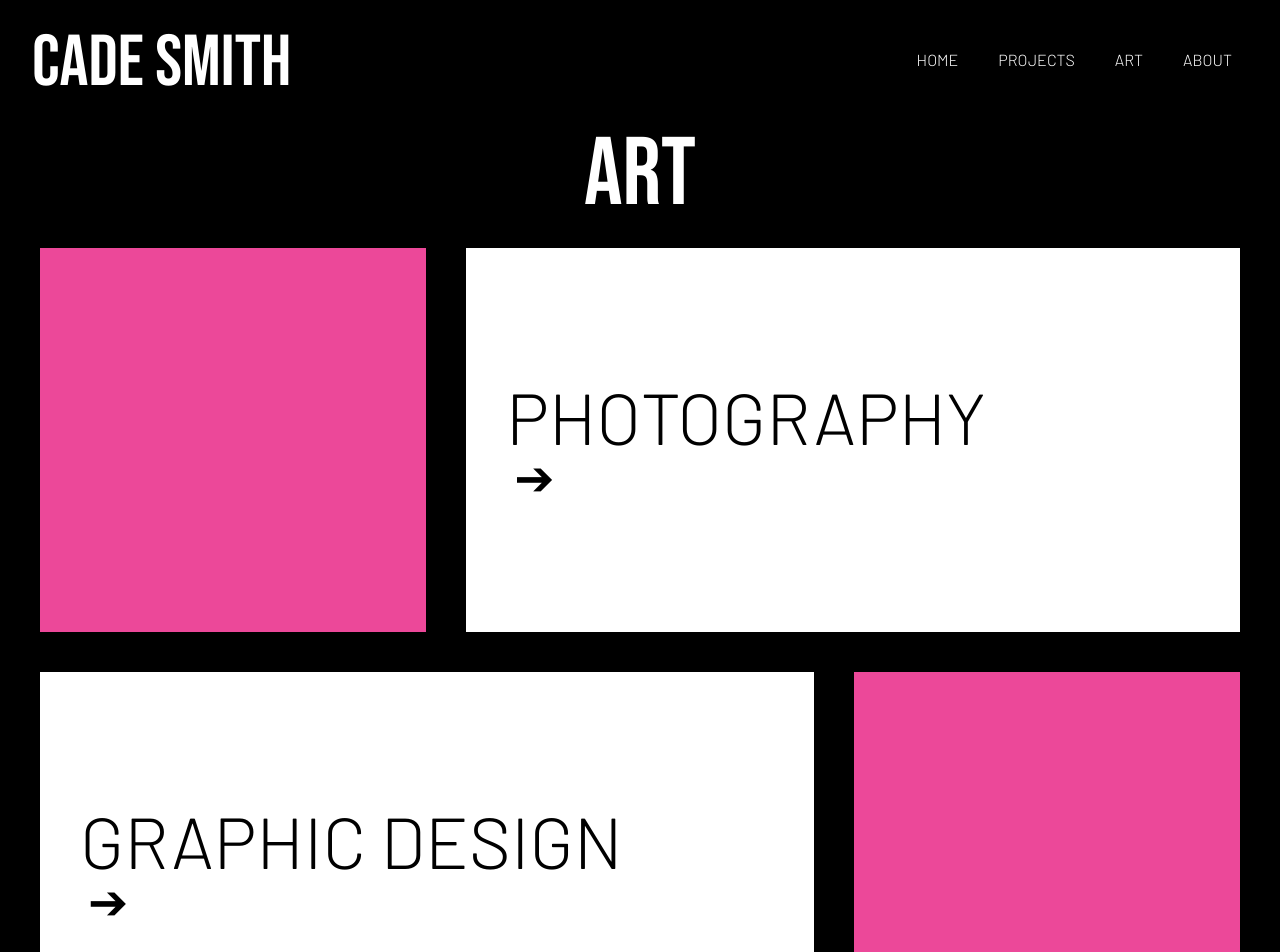
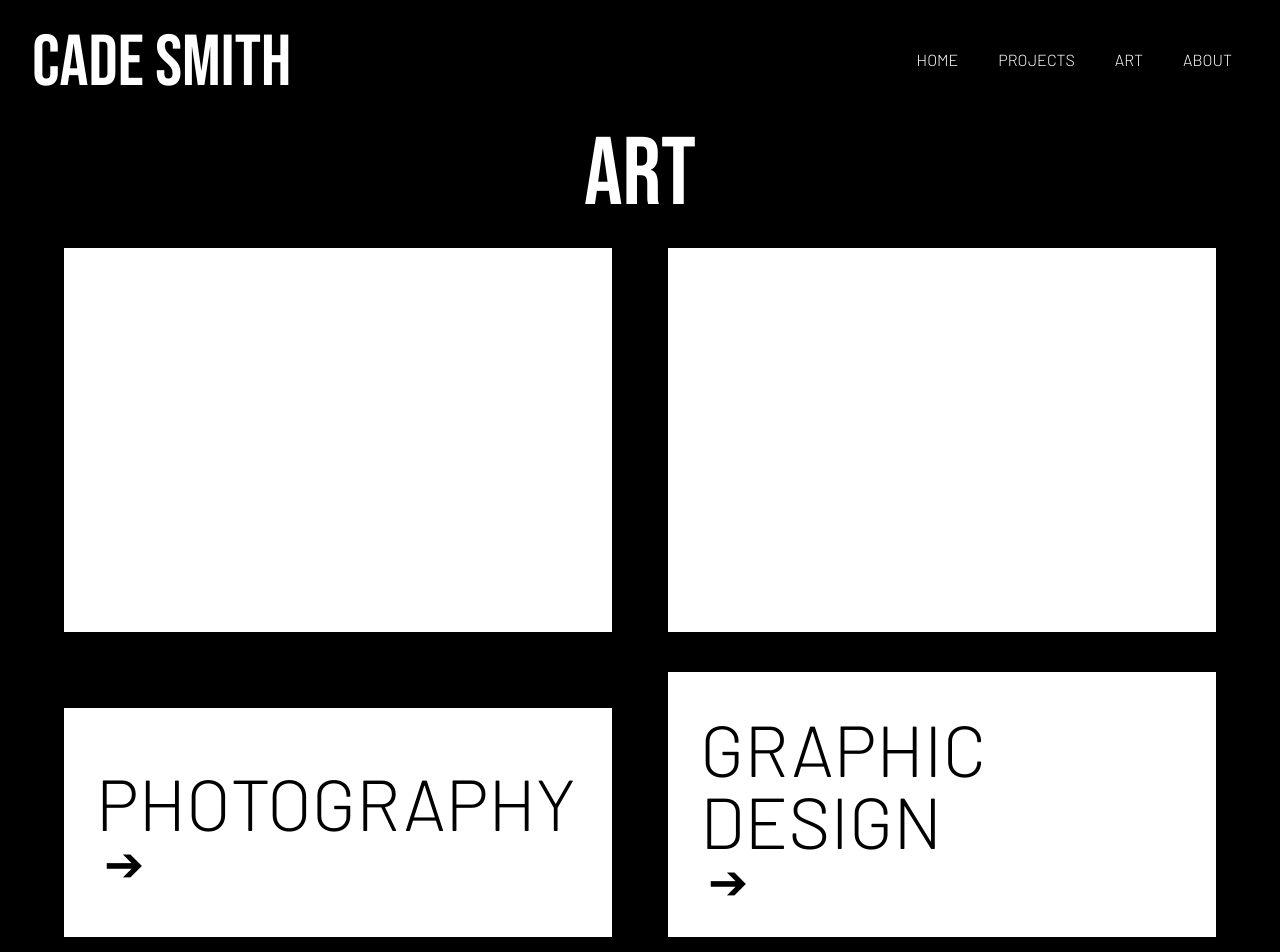
Before and after one commit to cadesmith/PortfolioSite, a Next.js app: page /art in a window 1280 px wide. Shown: the top 952 px of the page. Built offline with nearby package versions, Linux system fonts and the light colour scheme.

Commit message:
overhaul art page

```diff
--- a/app/about/page.tsx
+++ b/app/about/page.tsx
@@ -23,7 +23,7 @@ export default function About() {
             <div className='text-xl'>
               <p>I'm a developer, photographer, and graphic artist based in the Bay Area. From 2020-2024 I attended Colgate University in Hamilton, NY
               where I studied computer science and art history. Now I build responsive, effective web applications. When I'm not coding,
-              you can find me hiking, mountain biking, or spending time with my three dogs.
+              you can find me taking pictures, reading a good book, working on a grpahic design project, or solving the New York Times crossword puzzle.
               </p>
             </div>
           </div>
--- a/app/art/page.tsx
+++ b/app/art/page.tsx
@@ -1,43 +1,30 @@
 import React from 'react';
 import Link from 'next/link';
 import Image from 'next/image';
+import ArtTile from '../components/ArtTile';
 import { bebas } from '../fonts';
 
 export default function Art() {
     return (
-      <main className='grid'>
+      <main>
         <div className='pb-6 grid justify-items-center'>
           <h1 className={`${bebas.className} text-8xl`}>ART</h1>
         </div>
-        <div className='grid md:flex mb-10 mx-10'>
-          <div className='md:w-1/3 h-96 bg-pink-500'>
-          </div>
-          <div className='lg:ml-10 bg-white text-black lg:w-2/3 h-48 md:h-96 sm:pt-4 pl-10 content-center'>
-            <h1>PHOTOGRAPHY</h1>
-            <div className='mb-4 pl-2 transition-transform duration-300 ease-in-out hover:translate-x-5'>
-              <Link
-                href='/art/photography'
-                className='text-5xl'>
-                &#10132;
-              </Link>
-            </div>
-          </div>
+
+        <div className='flex w-full space-x-14 px-16'>
+
+          <ArtTile
+            category={'PHOTOGRAPHY'}
+            link={'art/photography'}
+          />
+
+          <ArtTile
+            category={'GRAPHIC DESIGN'}
+            link={'art/graphic-design'}
+          />
+
         </div>
-        <div className='grid md:flex h-96 mx-10'>
-          <div className='lg:w-2/3 lg:mr-10 order-2 bg-white text-black h-48 md:h-96 md:order-none sm:pt-4 pr-10 pl-10 content-center'>
-            <h1>GRAPHIC DESIGN</h1>
-            <div className='mb-4 pl-2 transition-transform duration-300 ease-in-out hover:translate-x-5'>
-              <Link
-                href='/art/photography'
-                className='text-5xl'>
-                &#10132;
-              </Link>
-            </div>
-          </div>
-          <div className='order-1 md:order-none md:w-1/3 bg-pink-500'>
 
-          </div>
-        </div>
       </main>
     );
   }
--- a/app/components/ArtTile.tsx
+++ b/app/components/ArtTile.tsx
@@ -8,36 +8,20 @@ const bebas = Bebas_Neue({ weight: "400", subsets: ["latin"] })
 
 export default function ArtTile({ category, image, link}: any) {
   return (
-    <div className='grid justify-center text-black w-full'>
-        <div className='grid'>
-          <Image
-            src={image}
-            alt=""
-            width={600}
-            height={900}
-            className='object-fit'
-          />
+    <div className='grid w-full'>
+      <div className='h-96 bg-white'>
+
+      </div>
+      <div className='w-full mt-10 pt-10 pb-8 pl-8 content-center text-black bg-white'>
+        <h1>{category}</h1>
+        <div className='pl-2 transition-transform duration-300 ease-in-out hover:translate-x-5'>
+          <Link
+            href={link}
+            className='text-5xl'>
+            &#10132;
+          </Link>
         </div>
+      </div>
     </div>
-
-
-    /*
-    <div className="grid justify-items-center w-full h-screen lg:w-2/3 lg:h-[80vh]">
-      <div className="relative w-full h-full lg:w-full lg:h-full">
-        <Image
-          src={image}
-          alt={category}
-          fill={true}
-          className='object-contain'
-          priority={true} // Optional: gives higher loading priority
-        />
-      </div>
-        <div className='flex place-items-center mt-8 ml-2'>
-            <h1 className={bebas.className}>{category}</h1>
-            <Link href={link} className='text-5xl ml-4 mb-4 transition-transform duration-300
-            ease-in-out hover:translate-x-1/5'>&#10132;</Link>
-        </div>
-    </div>
-    */
   )
 }
```
